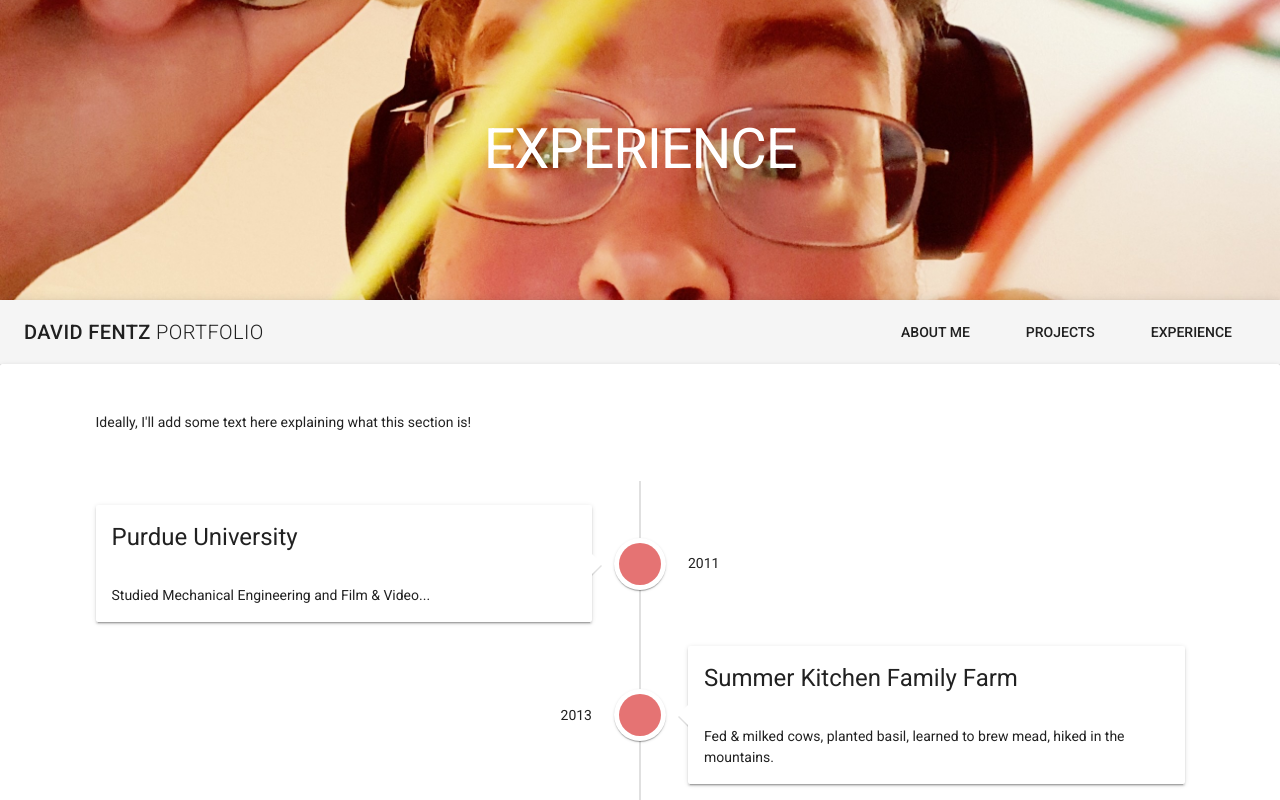
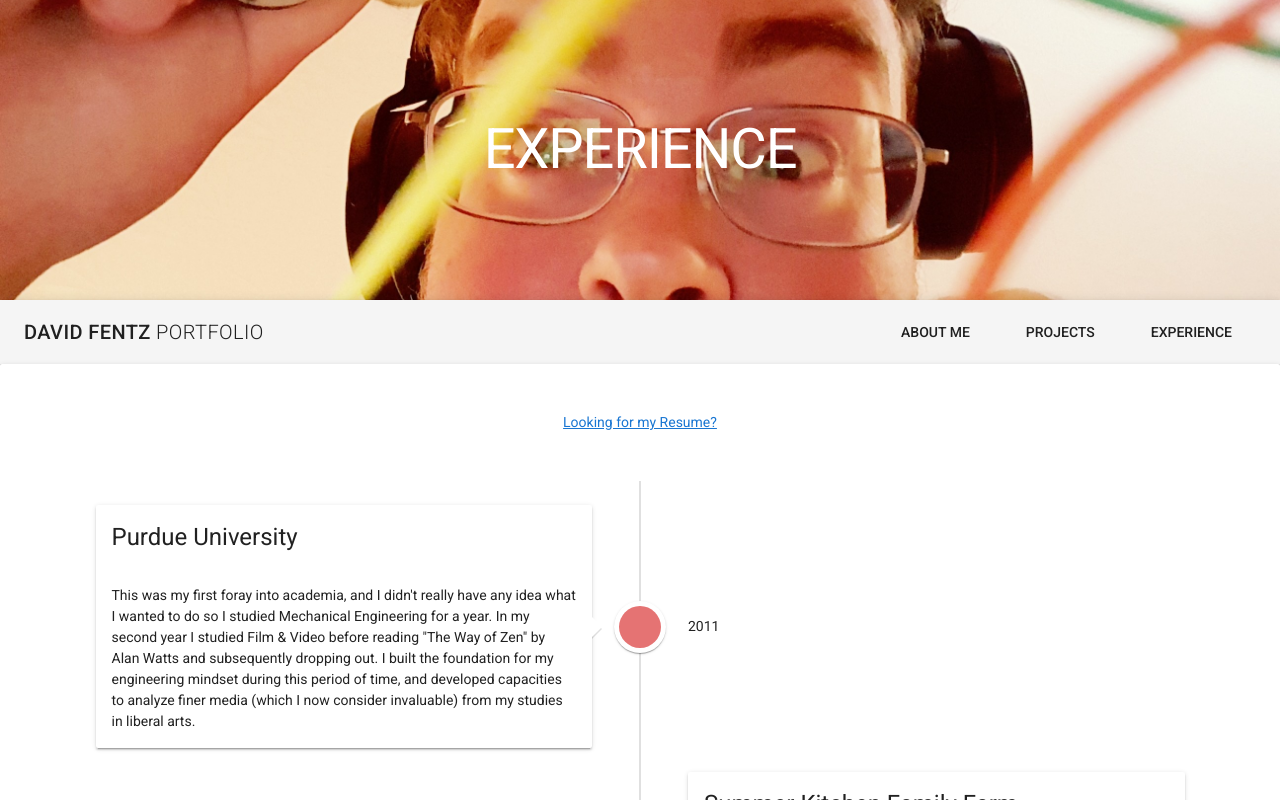
Before and after one commit to cmd-ctrl-freq/portfolio, a Vue app: page / in a window 1280 px wide. Both pictures are taken after a click on the button "EXPERIENCE". Shown: the top 800 px of the page. Built offline with nearby package versions, Linux system fonts and the light colour scheme.

Commit message:
added download link for my resume on the Experiences page.

```diff
--- a/src/components/Experience.vue
+++ b/src/components/Experience.vue
@@ -1,7 +1,12 @@
 <template>
     <v-container>
       <v-container>
-        Ideally, I'll add some text here explaining what this section is!
+        <v-layout
+        align-center
+        column
+        justify-center>
+        <a href="david_fentz_resume_2018_oct.pdf" download>Looking for my Resume?</a>
+        </v-layout>
       </v-container>
       <v-container  class="hidden-sm-and-down">
         <v-timeline>
@@ -30,7 +35,9 @@
             large
           >
             <v-card class="elevation-2">
-              <v-card-title class="headline">{{ event.description }} ({{ event.time }})</v-card-title>
+              <v-card-title class="headline">
+                {{ event.description }} ({{ event.time }})
+              </v-card-title>
               <v-card-text>
                 {{event.details}}
               </v-card-text>
@@ -49,28 +56,45 @@ export default {
         {
           time: '2011',
           description: 'Purdue University',
-          details: 'Studied Mechanical Engineering and Film & Video...',
+          details: 'This was my first foray into academia, and I didn\'t really have any idea what I wanted to do'
+           + ' so I studied Mechanical Engineering for a year. In my second year I studied Film & Video before reading '
+           + '"The Way of Zen" by Alan Watts and subsequently dropping out. I built the foundation for my engineering mindset '
+           + 'during this period of time, and developed capacities to analyze finer media (which I now consider invaluable) '
+           + 'from my studies in liberal arts.',
         },
         {
           time: '2013',
           description: 'Summer Kitchen Family Farm',
-          details: 'Fed & milked cows, planted basil, learned to brew mead, hiked in the mountains.',
+          details: 'After dropping out of college with the idea that I would become a buddhist monk (You can '
+          + 'draw your own conclusions about how that went, haha), I decided to spend the summer working on '
+          + 'organic farms. I got really lucky and landed in Fayetteville Arkansas with Mariah and Ira White. '
+          + 'I fed & milked cows, planted basil, learned to brew mead, and hiked in the mountains. I learned a LOT '
+          + 'about where my food comes from and what a happy family looks like.',
         },
         {
           time: '2014',
           description: 'Starbucks & ASU',
-          details: 'Started working as a barista and attending Arizona State University for Software Engineering.',
+          details: 'After deciding that becoming a farmer was not the optimal path for my life (enjoyable as it was) '
+          + 'I joined Starbucks as a Barista and started looking for opportunities to get an education. Starbucks had a '
+          + 'minimal tuition assistance program at the time, so I spend about a year re-building my GPA at Purdue before '
+          + 'being accepted at ASU as a Software Engineering major. I spent a few years working part time and going to '
+          + 'school full time.',
         },
         {
           time: 'June-August 2018',
           description: 'Application Security Internship',
-          details: 'Worked with the amazing AppSec team at Starbucks. I developed a service which scans Github through their public API'
-          + ' to detect leaked information. I also learned a bit about web pentesting and Andriod APK hacking.',
+          details: 'The culmination of all of that work was my internship with the Application Security team at Starbucks. '
+          + 'This was an amazing experience inside and outside of the office. I made life-long friends and professional '
+          + 'contacts that I still talk with today. I learned the basics of penetration testing web applications and Andriod '
+          + 'applications. During this period of time I also built the coolest thing to date, a service/tool which scans GitHub '
+          + 'for leaked information. The cherry on top... it actually returns repositories containing sensitive information.',
         },
         {
-          time: '2018',
+          time: '2018-Present',
           description: 'Keyot',
-          details: 'Accepted an offer with Keyot, a small consulting firm, as a Software Developer Consultant. ',
+          details: 'I\'m employed as a Software Developer Consultant with Keyot, and will be working with Principal Financial '
+          + 'Group in Des Moines, Iowa. I\'m finishing up my degree, and plan to pivot my education to offensive security in '
+          + 'the near future.',
         },
       ],
     };
```
Also changed, not shown: 7 other files (tests, documents, lock files or other folders).
